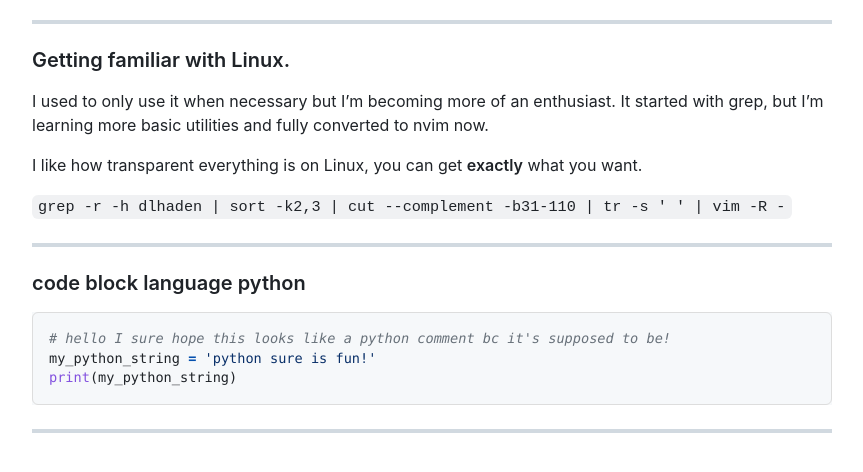
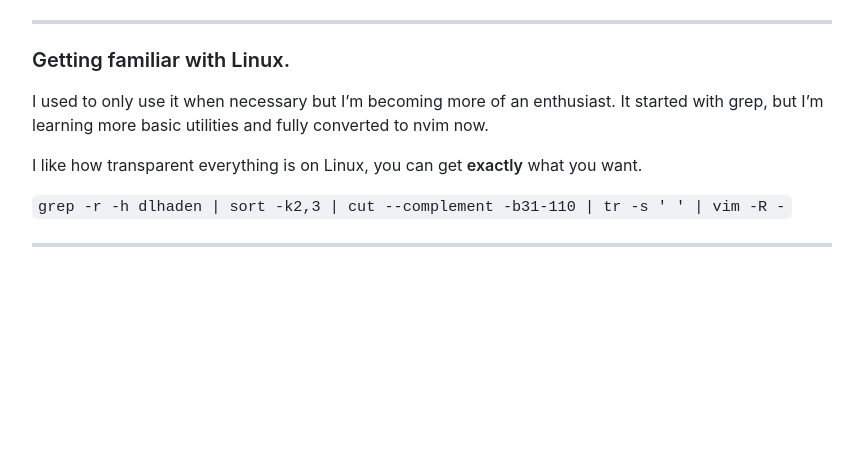
Before and after one commit to Max-Durbin/maxdurbin, a Jekyll site: the page built from index.md, in a window 1280 px wide and 900 px high, scrolled down 2418 px, cut to the strip 361-833 px from the top of the window. Shown: the whole strip, without its empty margins (208-1071 px from the left). Built offline with Jekyll 4.4.1, drawn with Linux system fonts in a browser that asks for light colours; nearby versions of some CDN libraries; after the commit the page ends 3132 px from its top, so only the background shows below that.

Commit message:
remove color format example

````diff
--- a/index.md
+++ b/index.md
@@ -129,14 +129,6 @@ I like how transparent everything is on Linux, you can get **exactly** what you
 
 ---
 
-### code block language python
-```python
-# hello I sure hope this looks like a python comment bc it's supposed to be!
-my_python_string = 'python sure is fun!'
-print(my_python_string)
-```
-
----
 
 
 <!-- do i need a footer?-->
````
